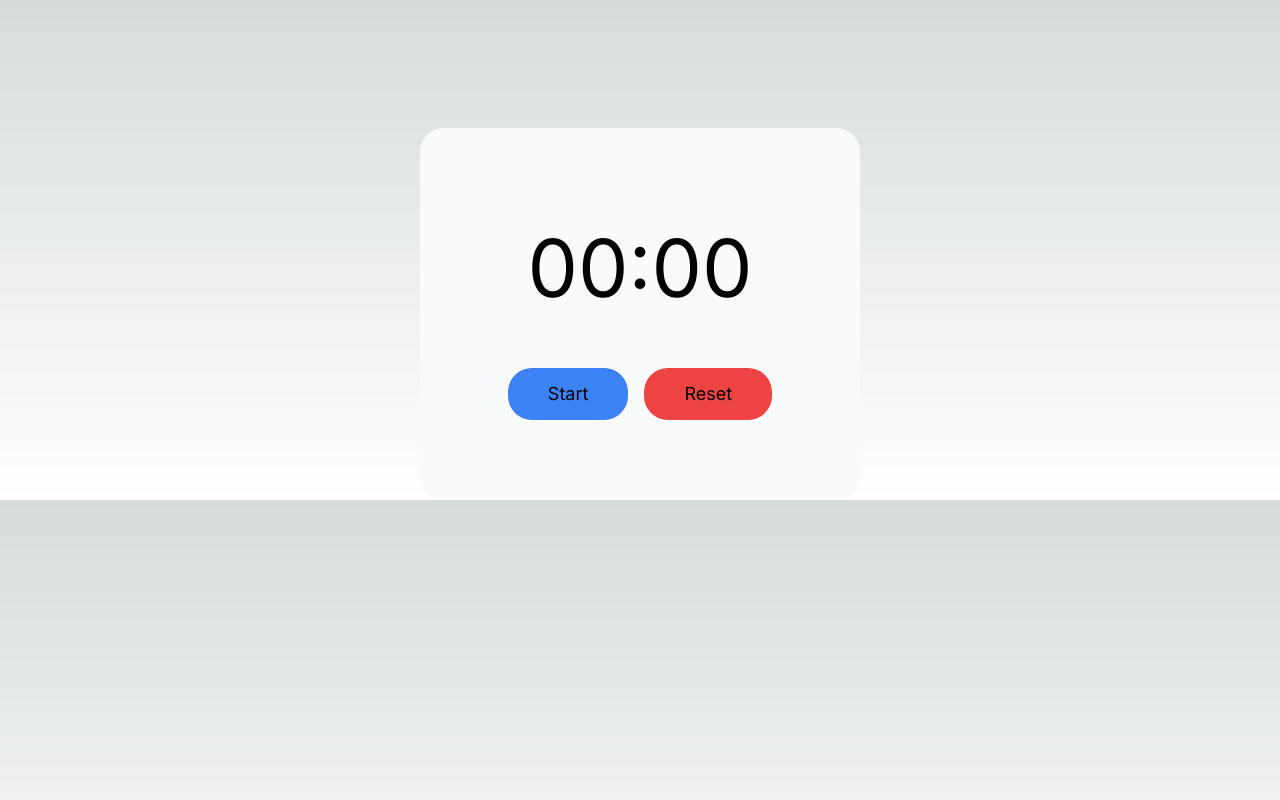
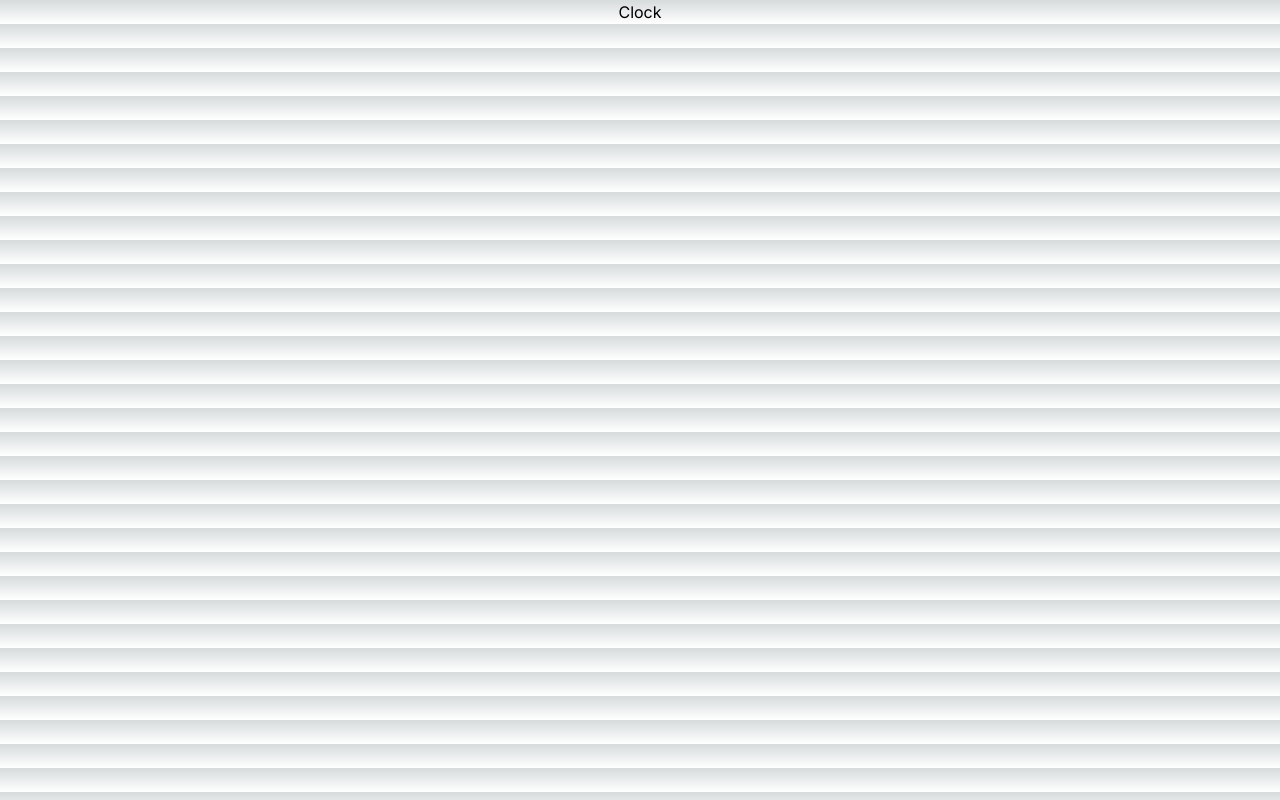
Before and after one commit to rakibul-wdp/quit-zina, a Next.js app: page / in a window 1280 px wide. Built offline with nearby package versions, Linux system fonts and the light colour scheme.

Commit message:
remove previous clock

```diff
--- a/app/page.tsx
+++ b/app/page.tsx
@@ -1,67 +1,9 @@
 "use client";
 
-import { useEffect, useState } from "react";
-
 export default function Home() {
-  const [isRunning, setIsRunning] = useState(false);
-  const [seconds, setSeconds] = useState(0);
-
-  useEffect(() => {
-    const intervalId = isRunning ? setInterval(tick, 1000) : null;
-    return () => clearInterval(intervalId);
-  }, [isRunning]);
-
-  useEffect(() => {
-    // Check if there's a previous state stored in local storage
-    const savedState = JSON.parse(localStorage.getItem("stopwatchState"));
-    if (savedState) {
-      setIsRunning(savedState.isRunning);
-      setSeconds(savedState.seconds);
-    }
-  }, []);
-
-  useEffect(() => {
-    // Save the current state to local storage whenever it changes
-    const stateToSave = JSON.stringify({ isRunning, seconds });
-    localStorage.setItem("stopwatchState", stateToSave);
-  }, [isRunning, seconds]);
-
-  const startStop = () => {
-    setIsRunning(!isRunning);
-  };
-
-  const reset = () => {
-    setIsRunning(false);
-    setSeconds(0);
-  };
-
-  const tick = () => {
-    setSeconds((prevSeconds) => prevSeconds + 1);
-  };
-
   return (
     <main className="flex items-center justify-center">
-      <section className="flex flex-col items-center justify-between gap-10 bg-slate-50 text-black mt-32 p-20 rounded-3xl">
-        <div className="text-[5rem]">
-          {`${Math.floor(seconds / 60)
-            .toString()
-            .padStart(2, "0")}:${(seconds % 60).toString().padStart(2, "0")}`}
-        </div>
-        <div>
-          <button
-            className="bg-blue-500 px-10 py-3 mx-2 text-lg text-black rounded-3xl"
-            onClick={startStop}
-          >
-            {isRunning ? "Stop" : "Start"}
-          </button>
-          <button
-            className="bg-red-500 px-10 py-3 mx-2 text-lg text-black rounded-3xl"
-            onClick={reset}
-          >
-            Reset
-          </button>
-        </div>
-      </section>
+      <h1>Clock</h1>
     </main>
   );
 }
```
